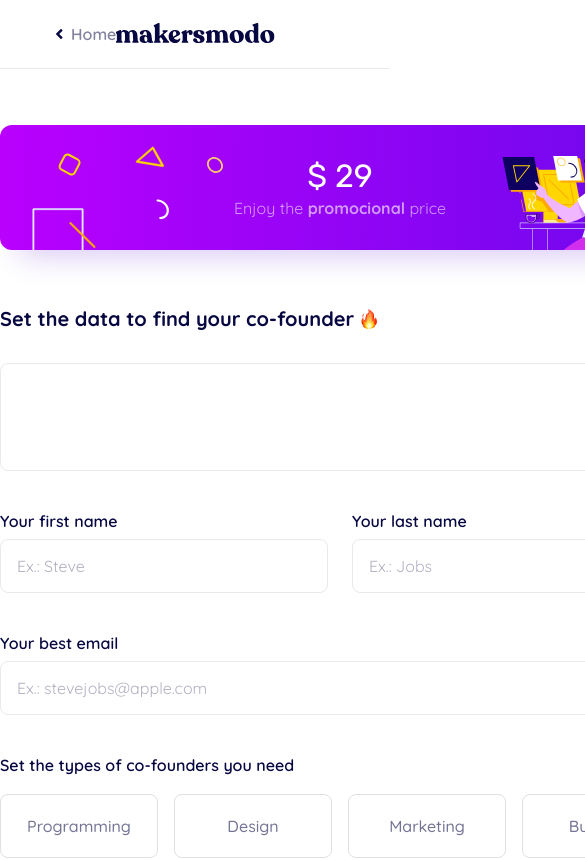
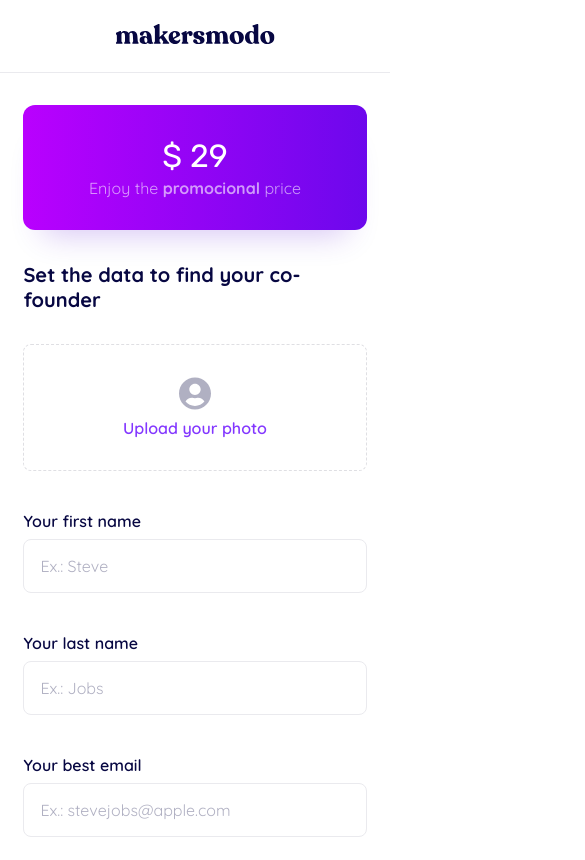
Before and after one commit to dhcorrea/makersmodo, a React (Create React App) app: page /project-register in a window 390 px wide. Shown: the top 860 px of the page, 585 px wide, since content can reach past the window. Built offline with nearby package versions, Linux system fonts and the light colour scheme.

Commit message:
Buit the visual of upload and some ajustments of the mobile

```diff
--- a/src/components/header/header.css
+++ b/src/components/header/header.css
@@ -29,3 +29,19 @@
   color: #070742;
   opacity: .5;
 }
+
+/*DEVICE 480PX*/
+@media (max-width: 480px)
+{
+  .headerContainer{
+    justify-content: center;
+  }
+
+  .linkContainer{
+    display: none;
+  }
+
+  .headerLogo{
+    position: relative;
+  }
+}
--- a/src/pages/projectRegister/projectRegister.css
+++ b/src/pages/projectRegister/projectRegister.css
@@ -83,9 +83,30 @@
 /*UPLOAD*/
 .formUpload{
   width: 100%;
-  height: 108px;
-  border: 1px solid #EAEAEE;
+  display: flex;
+  flex-direction: column;
+  justify-content: center;
+  align-items: center;
+  padding: 2rem;
+  border: 1px dashed #DFDFE3;
   border-radius: .5rem;
+  font-size: 1rem;
+  font-weight: 600;
+  color: #8337FF;
+  cursor: pointer;
+  transition: .2s;
+}
+
+.formUpload:hover{
+  border-color: #C3C3D2;
+}
+
+.formUpload input[type="file"]{
+  display: none;
+}
+
+.formUpload > img{
+  margin-bottom: .5rem;
 }
 /*END UPLOAD*/
 
@@ -286,3 +307,52 @@
   transform: translateY(-3px);
 }
 /*END BUTTON FORM*/
+
+/*DEVICE 768PX*/
+@media (max-width: 768px)
+{
+  .registerContainer{
+    width: 88%
+  }
+
+  .postValue{
+    width: 100%;
+  }
+
+  .formFirstLine{
+    flex-direction: column;
+  }
+
+  .formFirstName{
+    margin-right: 0;
+  }
+
+  .formTextFieldLasName{
+    margin-top: 2.5rem
+  }
+
+  .checkboxContainer{
+    flex-direction: column;
+  }
+
+  .checkboxItem:not(:last-child){
+    margin-bottom: .5rem;
+  }
+}
+
+/*DEVICE 480PX*/
+@media (max-width: 480px)
+{
+  .postValue{
+    margin-top: 2rem;
+    background: linear-gradient(91.55deg, #BD00FF -4.39%, #5E09E9 118.62%);
+  }
+
+  .formTitle{
+    margin-top: 2rem;
+  }
+
+  .formTitle > img{
+    display: none;
+  }
+}
--- a/src/pages/projectRegister/projectRegister.jsx
+++ b/src/pages/projectRegister/projectRegister.jsx
@@ -8,6 +8,7 @@
 
 import iconFire from '../../images/iconFire.png';
 import iconCheck from '../../images/iconCheck.svg';
+import iconAvatar from '../../images/iconAvatar.svg';
 
 export default function ProjectRegister(){
   return(
@@ -28,14 +29,18 @@
         </div>
 
         <form>
-          <div className="formUpload"></div>
+          <label for="avatar" className="formUpload">
+            <img src={iconAvatar} alt="Avatar Icon" />
+            <input type="file" id="avatar" name="avatar" accept="image/*"/>
+            Upload your photo
+          </label>
 
           <div className="formFirstLine">
             <div className="formTextField">
               <label>Your first name</label>
               <input type="text" className="formFirstName" placeholder="Ex.: Steve"/>
             </div>
-            <div className="formTextField">
+            <div className="formTextField formTextFieldLasName">
               <label>Your last name</label>
               <input type="text" placeholder="Ex.: Jobs"/>
             </div>
@@ -77,7 +82,7 @@
               <label for="textarea" className="textAreaLabel">Tell a little bit about you</label>
               <label for="textarea" className="textAreaSubLabel">Sell yourself. Your future co-founder want to know about you</label>
             </div>
-            <textarea class="textArea" id="textarea" placeholder="Don't be shameful"></textarea>
+            <textarea class="textArea" id="textarea" placeholder="Don't be shy"></textarea>
           </div>
 
           <div className="formTextArea">
@@ -85,7 +90,7 @@
               <label for="textarea" className="textAreaLabel">Tell a little bit about your project</label>
               <label for="textarea" className="textAreaSubLabel">Sell the idea for your future co-founder</label>
             </div>
-            <textarea class="textArea" id="textarea" placeholder="Don't be shameful"></textarea>
+            <textarea class="textArea" id="textarea" placeholder="Don't be shy"></textarea>
           </div>
 
           <Link to="/project-register">
```
Also changed, not shown: src/images/iconAvatar.svg (added).
